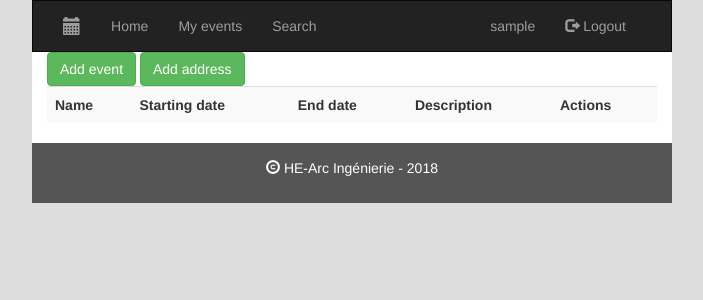
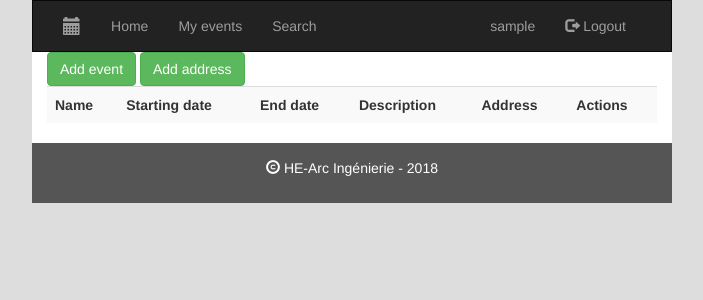
Before and after one commit to HE-Arc/MyLittleCalendar, a Django app: page /event/ in a window 1280 px wide. Shown: the top 300 px of the page, without its empty margins (288-991 px from the left). Run offline with Django 3.2, Linux system fonts and the light colour scheme; the visitor is signed in with stand-in values (Sample User, id 1); data that the repository does not hold is empty; some libraries are stand-ins or nearby versions.

Commit message:
add adress to template

```diff
--- a/mylittlecalendar/home/models.py
+++ b/mylittlecalendar/home/models.py
@@ -62,4 +62,4 @@ class Address(models.Model):
     fk_canton=models.ForeignKey('Canton', on_delete=models.CASCADE, verbose_name= 'Canton')
 
     def __str__(self):
-        return self.street
+        return '%s - %s %s %s' %(self.fk_canton, self.npa, self.locality, self.street)
--- a/mylittlecalendar/home/templates/home/event_list.html
+++ b/mylittlecalendar/home/templates/home/event_list.html
@@ -28,6 +28,7 @@
             </div>
             <div class="col-md-8">
               <h3>{{ event.name }}</h3>
+              <b>{{ event.fk_address}}</b>
               <p>{{ event.description }}</p>
             </div>
           </div>
--- a/mylittlecalendar/home/templates/home/event_search.html
+++ b/mylittlecalendar/home/templates/home/event_search.html
@@ -29,6 +29,7 @@
        </div>
        <div class="col-md-8">
          <h3>{{ event.name }} - {{event.date_begin}} until {{event.date_end}}</h3>
+         <b>{{ event.fk_address}}</b>
          <p>{{ event.description }}</p>
        </div>
      </div>
--- a/mylittlecalendar/home/templates/home/myevent_list.html
+++ b/mylittlecalendar/home/templates/home/myevent_list.html
@@ -28,6 +28,9 @@
                         Description
                     </th>
                     <th>
+                        Address
+                    </th>
+                    <th>
                         Actions
                     </th>
                 </tr>
@@ -39,6 +42,7 @@
                         <td>{{ event.date_begin|date:"d.m.Y" }}</td>
                         <td>{{ event.date_end|date:"d.m.Y" }}</td>
                         <td>{{ event.description }}</td>
+                        <td>{{ event.fk_address }}</td>
                         <td>
                             <a href="{% url 'event-edit' event.pk %}">
                                 <button type="button" class="btn btn-primary">Edit</button>
```
